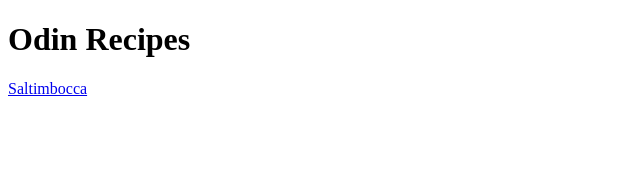
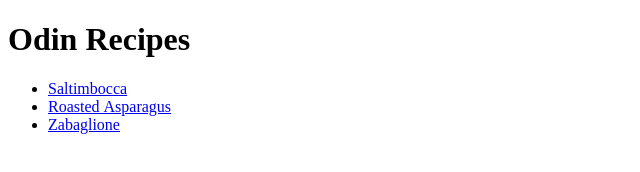
Before and after one commit to jLeoneDrums/odin-recipes, a plain HTML site: page index.html in a window 1280 px wide. Shown: the whole page, without its empty margins (0-640 px from the left). Drawn offline with Linux system fonts and the light colour scheme.

Commit message:
added recipe links to index page

```diff
--- a/index.html
+++ b/index.html
@@ -8,7 +8,11 @@
         <H1>
             Odin Recipes
         </H1>
-        <a href="recipes/saltimbocca.html" target="_blank" rel="noopener noreferrer">Saltimbocca</a>
+        <ul>
+        <li><a href="recipes/saltimbocca.html" target="_blank" rel="noopener noreferrer">Saltimbocca</a></li>
+        <li><a href="recipes/roasted-asparagus.html" target="_blank" rel="noopener noreferrer">Roasted&nbsp;Asparagus</a></li>
+        <li><a href="recipes/zabaglione.html" target="_blank" rel="noopener noreferrer">Zabaglione</a></li>
+        </ul>
     </body>
 
 </html>
```
